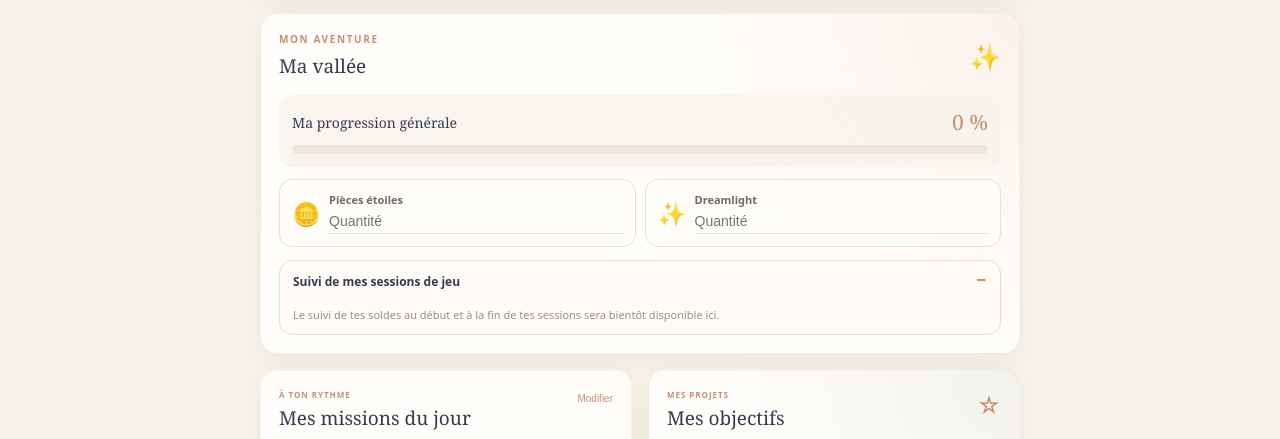
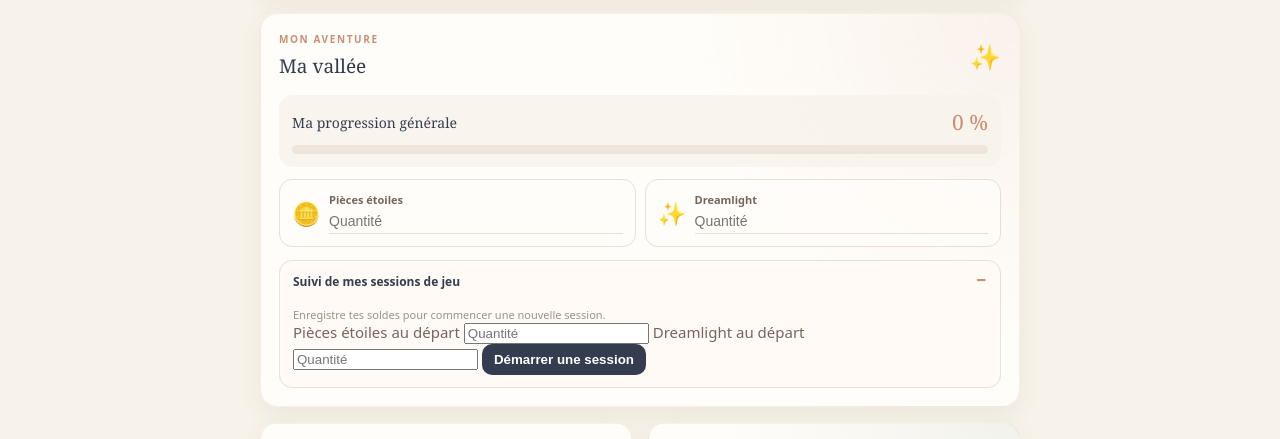
Before and after one commit to Boe2828/dreamlight-companion, a plain HTML site: page index.html in a window 1280 px wide. Both pictures are taken after a click on the heading "Suivi de mes sessions de jeu". Shown: the part 263-702 px from the top of the page. Drawn offline with Linux system fonts and the light colour scheme.

Commit message:
Update index.html

```diff
--- a/index.html
+++ b/index.html
@@ -71,11 +71,32 @@
       <details class="session-tracking">
         <summary>Suivi de mes sessions de jeu</summary>
         <div id="session-content">
-          <p class="muted">
-            Le suivi de tes soldes au début et à la fin de tes sessions
-            sera bientôt disponible ici.
-          </p>
-        </div>
+
+  <div id="session-start-area">
+    <p class="muted">
+      Enregistre tes soldes pour commencer une nouvelle session.
+    </p>
+
+    <form id="session-start-form" class="session-form">
+      <label for="session-start-coins">Pièces étoiles au départ</label>
+      <input id="session-start-coins" type="number" min="0"
+        inputmode="numeric" placeholder="Quantité" required>
+
+      <label for="session-start-dreamlight">Dreamlight au départ</label>
+      <input id="session-start-dreamlight" type="number" min="0"
+        inputmode="numeric" placeholder="Quantité" required>
+
+      <button class="small-button" type="submit">
+        Démarrer une session
+      </button>
+    </form>
+  </div>
+
+  <div id="session-active-area" class="hidden"></div>
+
+  <div id="session-history"></div>
+
+</div>
       </details>
     </section>
 
```
